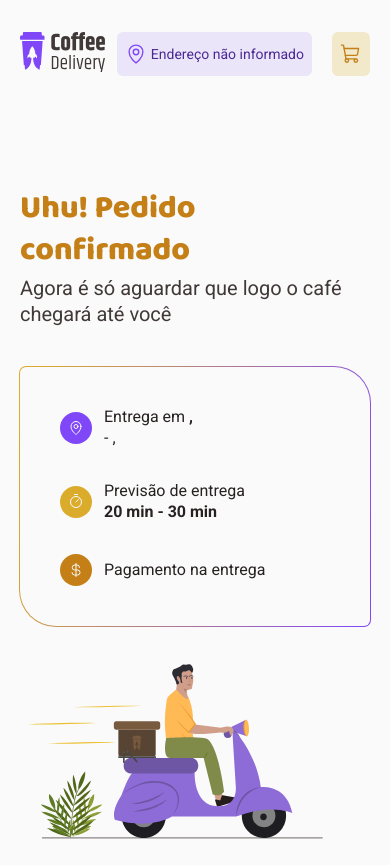
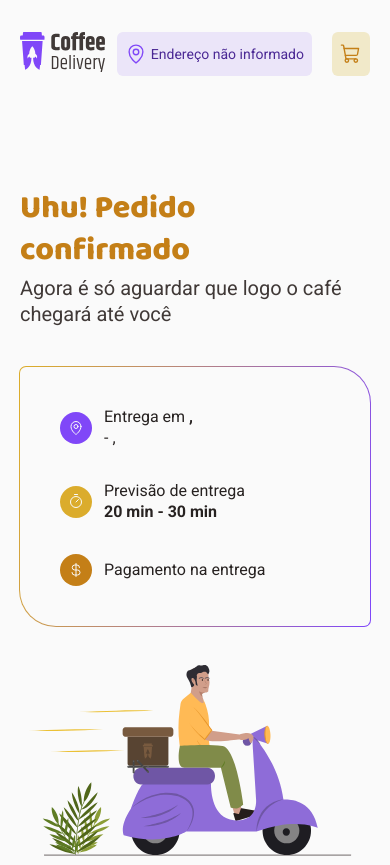
Before and after one commit to vitorxpd/coffee-delivery, a React (Vite) app: page /success in a window 390 px wide. Built offline with nearby package versions, Linux system fonts and the light colour scheme; no server answers.

Commit message:
responsive success fix

```diff
--- a/src/pages/Success/styles.ts
+++ b/src/pages/Success/styles.ts
@@ -28,7 +28,7 @@ export const InfoContent = styled.div`
   @media screen and (max-width: 1024px) {
     .success-image {
       margin-top: ${pxToRem(30)};
-      width: ${pxToRem(320)};
+      width: 100%;
     }
   }
 `
@@ -42,6 +42,10 @@ export const BoxWithBorder = styled.div`
   border-radius: 6px 36px;
   background: ${(props) => props.theme.background};
   position: relative;
+
+  @media screen and (max-width: 1024px) {
+    width: 100%;
+  }
 
   &::before {
     content: '';
```
